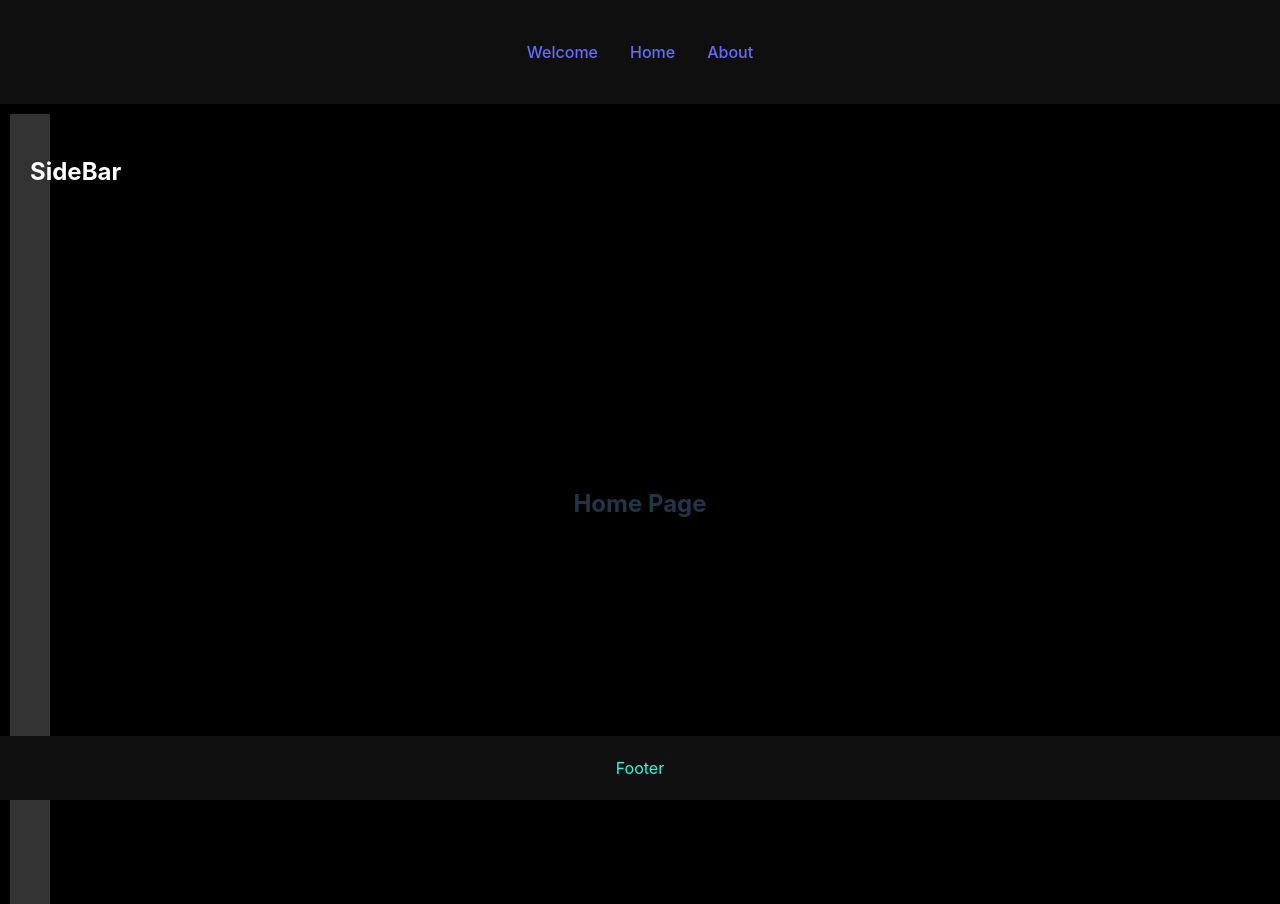
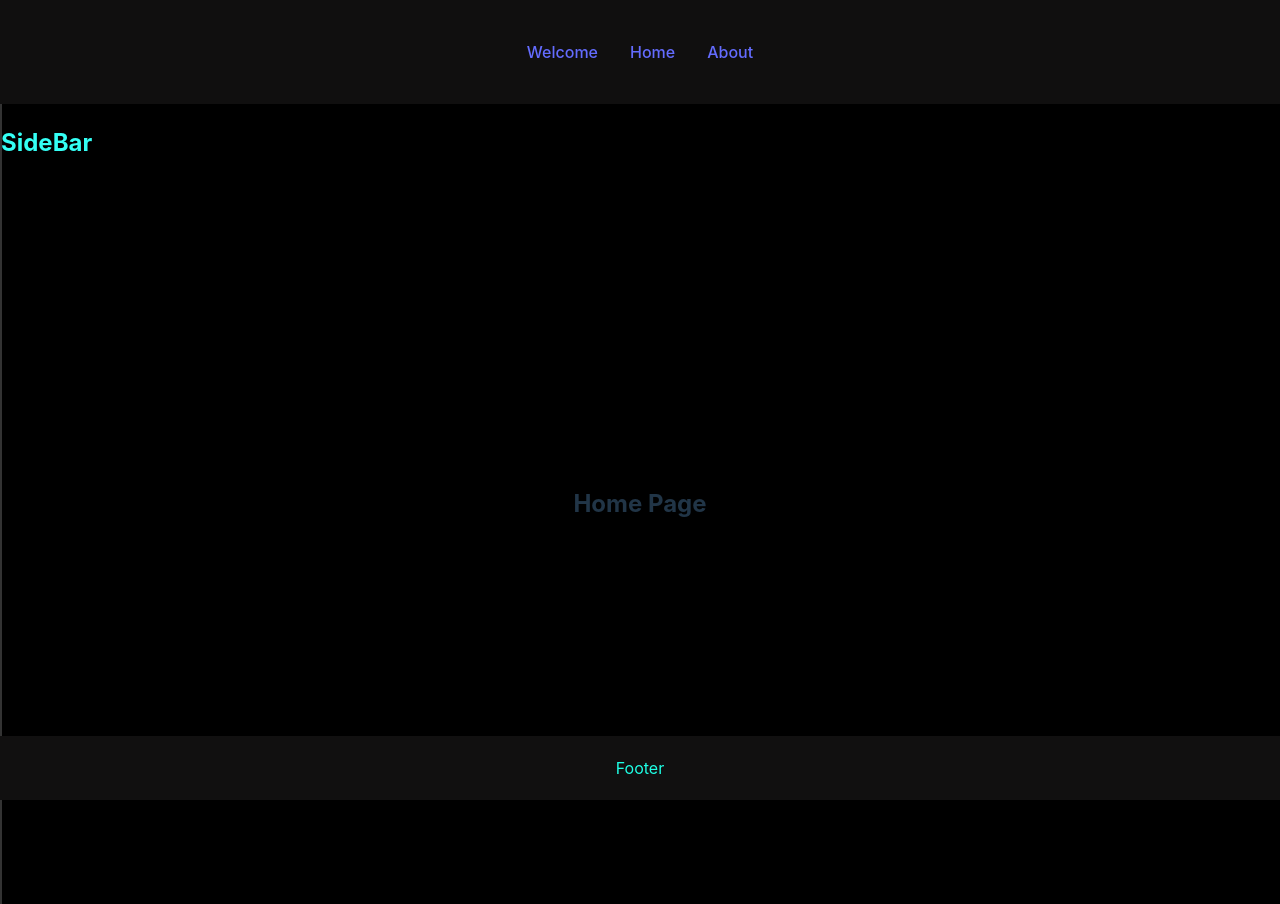
Before and after one commit to Memoryman2022/Project-2, a React (Vite) app in the folder frontend/: page / in a window 1280 px wide. Built offline with nearby package versions, Linux system fonts and the light colour scheme.

Commit message:
sidebar2

```diff
--- a/frontend/src/App.css
+++ b/frontend/src/App.css
@@ -52,10 +52,10 @@ nav {
 
 .sidebar-container {
   color: #17fbff;
-  background-color: rgb(0, 0, 0);
+  background-color: rgb(232, 226, 226);
   position: fixed;
-  padding: 10px;
-  width: 50%;
+  padding: 0;
+  width: 0;
   height: 100vh;
   transition: width 0.3 ease;
 }
@@ -65,8 +65,8 @@ nav {
   width: 250px;
   height: 100%;
   background-color: #333;
-  color: white;
-  padding: 20px;
+  color: rgb(52, 255, 245);
+  padding: 1px;
   transition: width 0.3s ease;
 }
 
```
